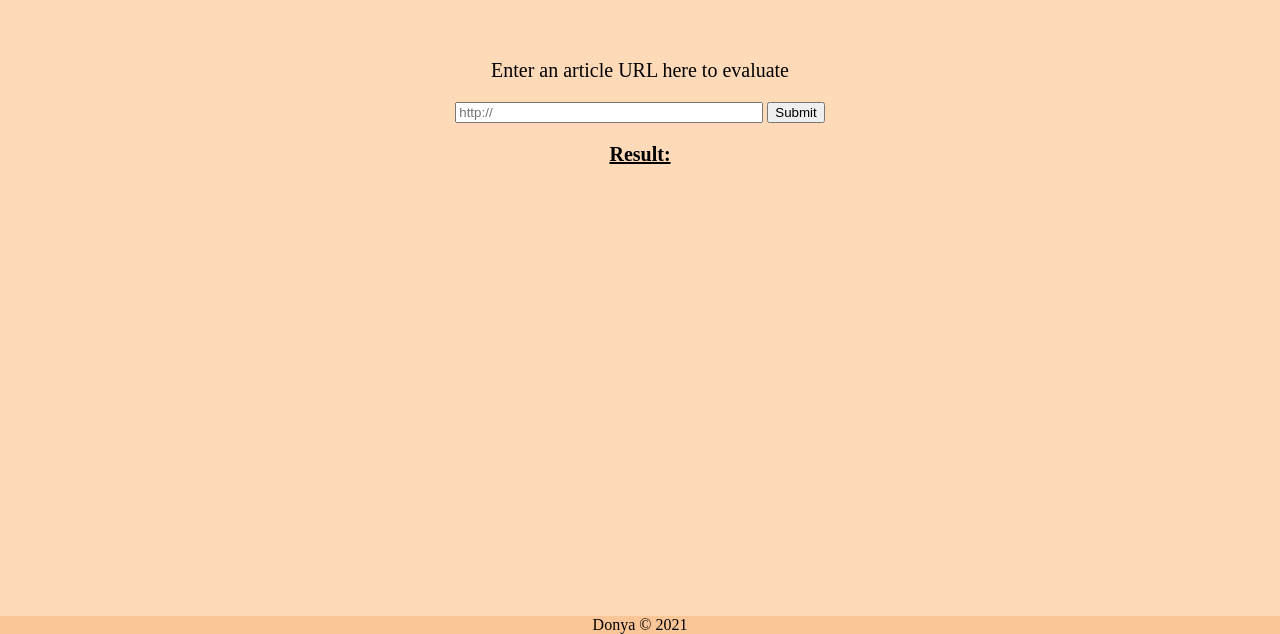
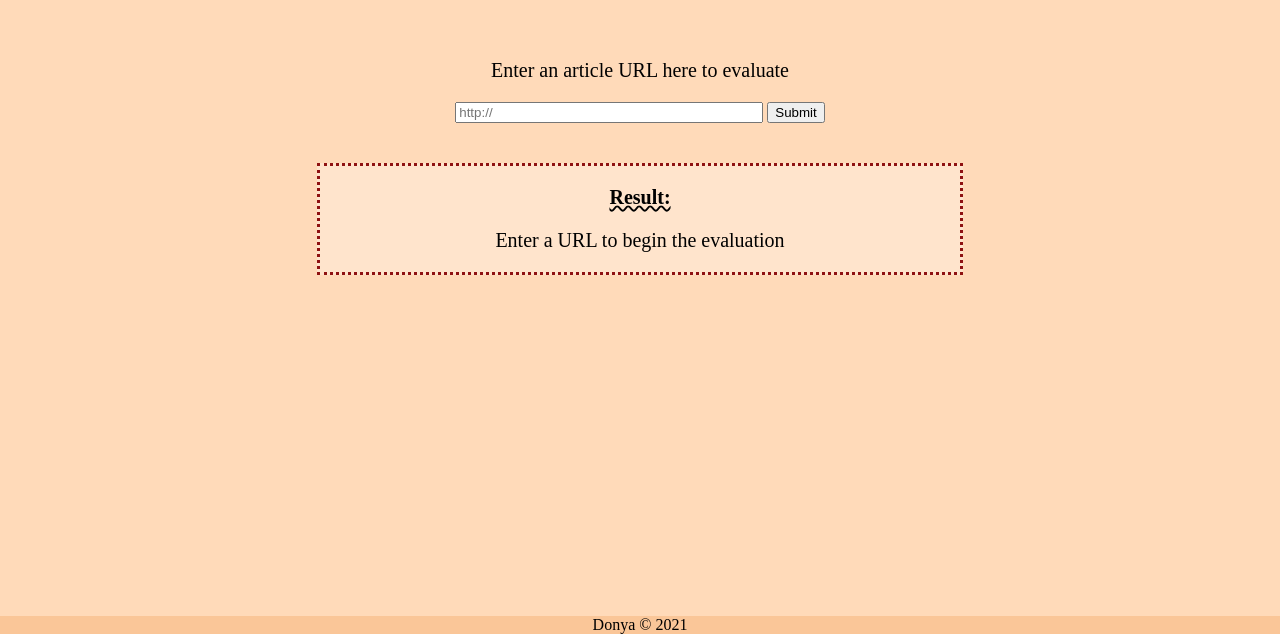
Before and after one commit to DonyaElbanna/Evaluating-articles-with-NLP, a website built with webpack: page src/client/view/index.html in a window 1280 px wide. Shown: the part 166-800 px from the top of the page. Built offline with nearby package versions, Linux system fonts and the light colour scheme.

Commit message:
styled & Functional

```diff
--- a/src/client/style/base.scss
+++ b/src/client/style/base.scss
@@ -1,5 +1,7 @@
+$bkg-color: peachpuff;
+
 body {
-    background-color: peachpuff;
+    background-color: $bkg-color;
     height:100%;
     margin: 0;
     padding: 0;
--- a/src/client/style/form.scss
+++ b/src/client/style/form.scss
@@ -1,20 +1,35 @@
+@mixin theme($theme: rgb(255, 228, 204)) {
+    background: $theme;
+    border: 3px dotted #8f1111;
+}
+
+
 p, form, button {
     text-align: center;
 }
 
+section {
     p {
         font-size: 20px;
     }
-
     .form {
         margin-top: 80px;
         font-size: 20px;
     }
-
     input {
         width: 300px;
     }
 
+}
+
+section {
     strong {
-    text-decoration-line: underline;
+        text-decoration: underline 2px wavy #000000;
     }
+    #results {
+    @include theme;
+    width: 50%;
+    margin: auto;
+    margin-top: 40px;
+}
+}
--- a/src/client/view/index.html
+++ b/src/client/view/index.html
@@ -4,7 +4,7 @@
     <meta charset="UTF-8">
     <meta http-equiv="X-UA-Compatible" content="IE=edge">
     <meta name="viewport" content="width=device-width, initial-scale=1.0">
-    <title>Project</title>
+    <title>Evaluate articles with NLP</title>
     <!-- <link rel="stylesheet" href="../style/base.css">
     <link rel="stylesheet" href="../style/header.css">
     <link rel="stylesheet" href="../style/form.css">
@@ -24,12 +24,14 @@
     </form>
     </section>
     <section>
-        <p><strong>Result:</strong></p>
-        <p id="evaluating"></p>
-        <p id="agreement"></p>
-        <p id="subjectivity"></p>
-        <p id="confidence"></p>
-        <p id="irony"></p>
+        <div id='results'>
+            <p><strong>Result:</strong></p>
+            <p id="evaluating">Enter a URL to begin the evaluation</p>
+            <p id="agreement"></p>
+            <p id="subjectivity"></p>
+            <p id="confidence"></p>
+            <p id="irony"></p>
+        </div>
     </section>
     <footer>
         Donya © 2021
--- a/webpack.prod.js
+++ b/webpack.prod.js
@@ -7,8 +7,6 @@ const TerserPlugin = require("terser-webpack-plugin");  //optimizes js
 module.exports = {
   mode: 'production',
   entry: ['@babel/polyfill', './src/client/index.js'],
-  //   main: './src/client/index.js'
-  // },
   module: {
     rules: [
       {
```
Also changed, not shown: src/server/index.js (indentation only). Lines whose indentation alone changed are shown as unchanged.
